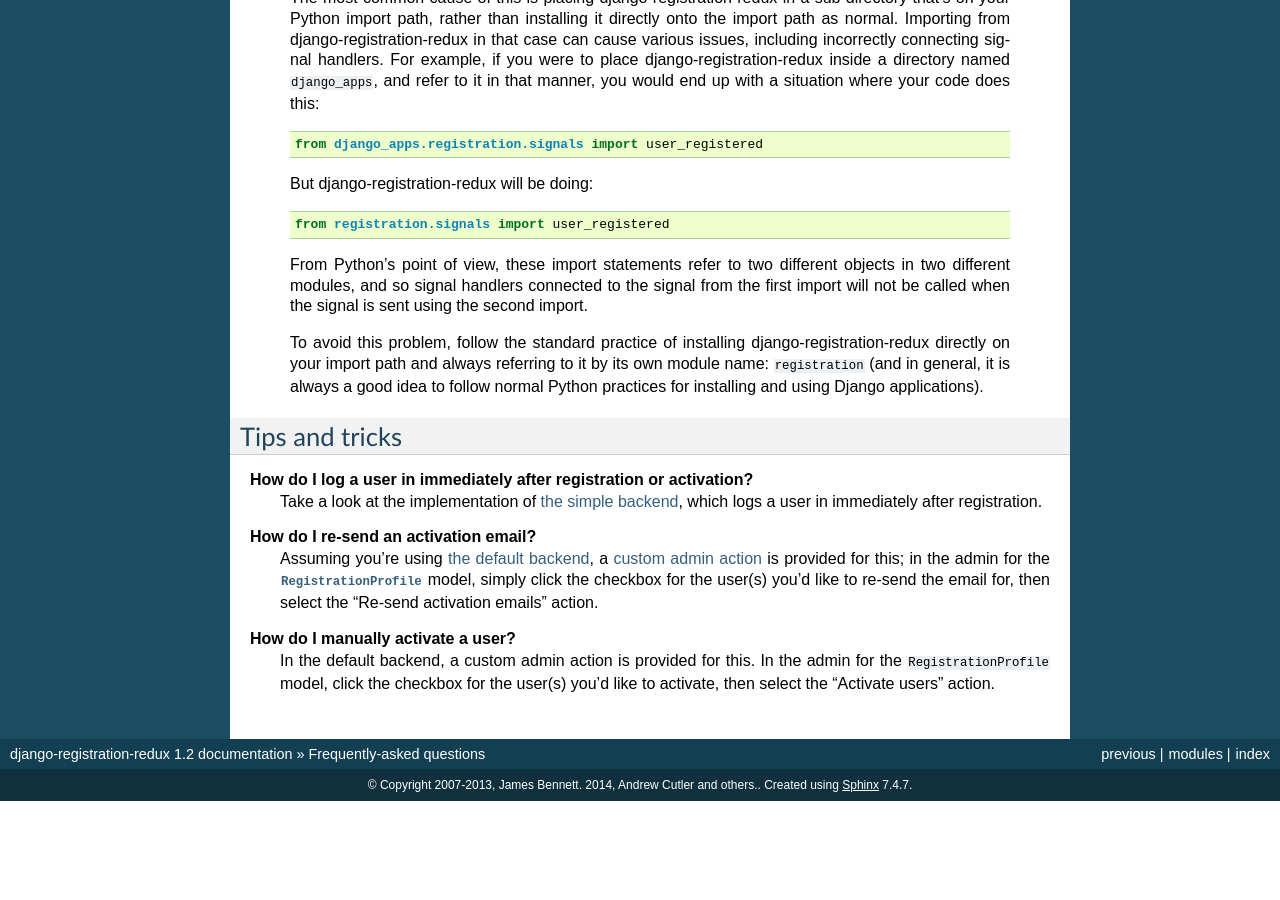
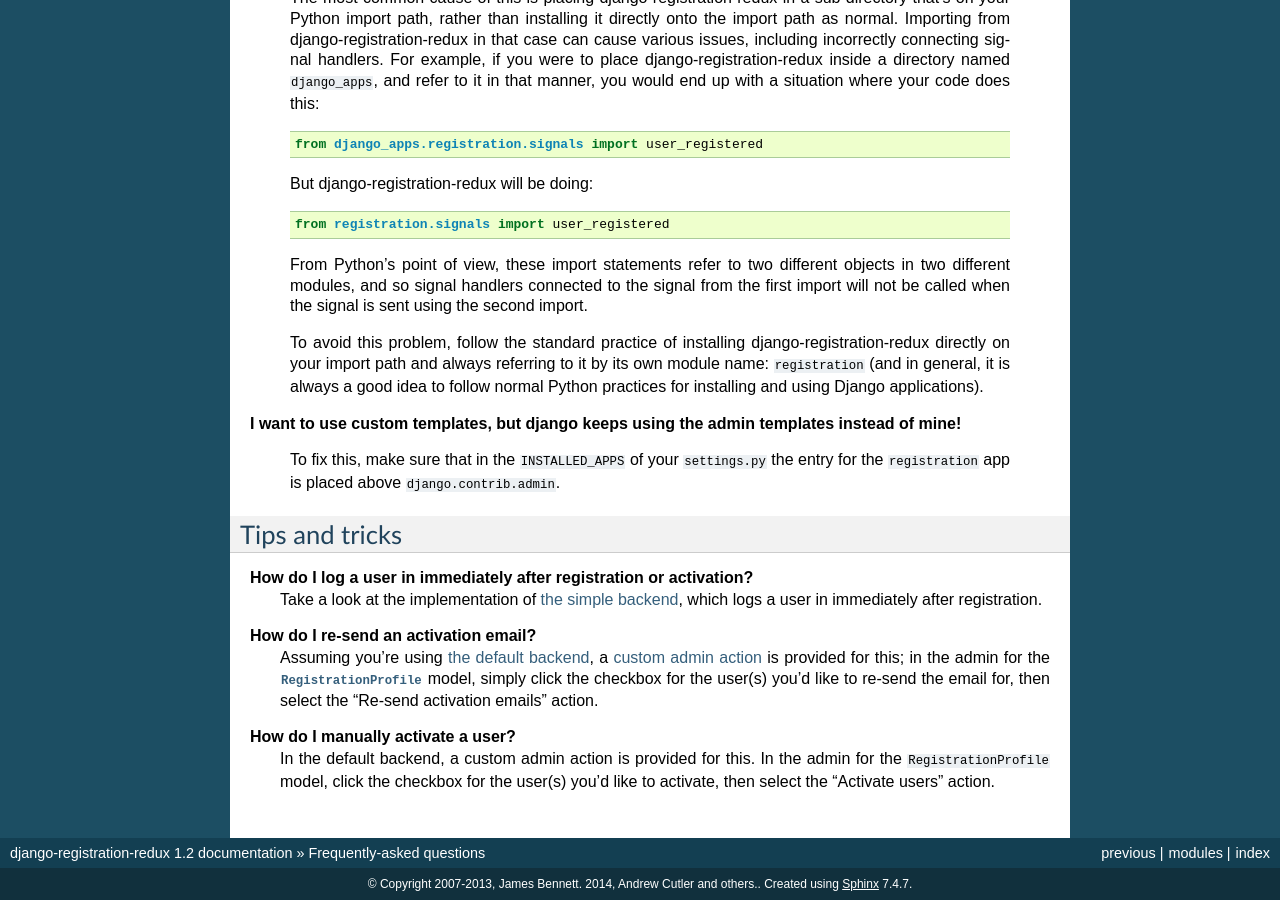
Before and after one commit to marktucker-django/Django-Registration, a Sphinx documentation site: the page built from docs/faq.rst, in a window 1280 px wide and 900 px high, scrolled down 1491 px. Built offline with Sphinx 7.4.7, drawn with Linux system fonts in a browser that asks for light colours; before the commit the page ends 2292 px from its top, so only the background shows below that.

Commit message:
Update faq.rst
Edit concerning a problem I had, and spend around 2 hours searching for the solution.

```diff
--- a/docs/faq.rst
+++ b/docs/faq.rst
@@ -130,6 +130,11 @@ Troubleshooting
     general, it is always a good idea to follow normal Python
     practices for installing and using Django applications).
 
+**I want to use custom templates, but django keeps using the admin templates instead of mine!**
+
+    To fix this, make sure that in the ``INSTALLED_APPS`` of your
+    ``settings.py`` the entry for the ``registration`` app is placed
+    above ``django.contrib.admin``.
 
 Tips and tricks
 ---------------
```
